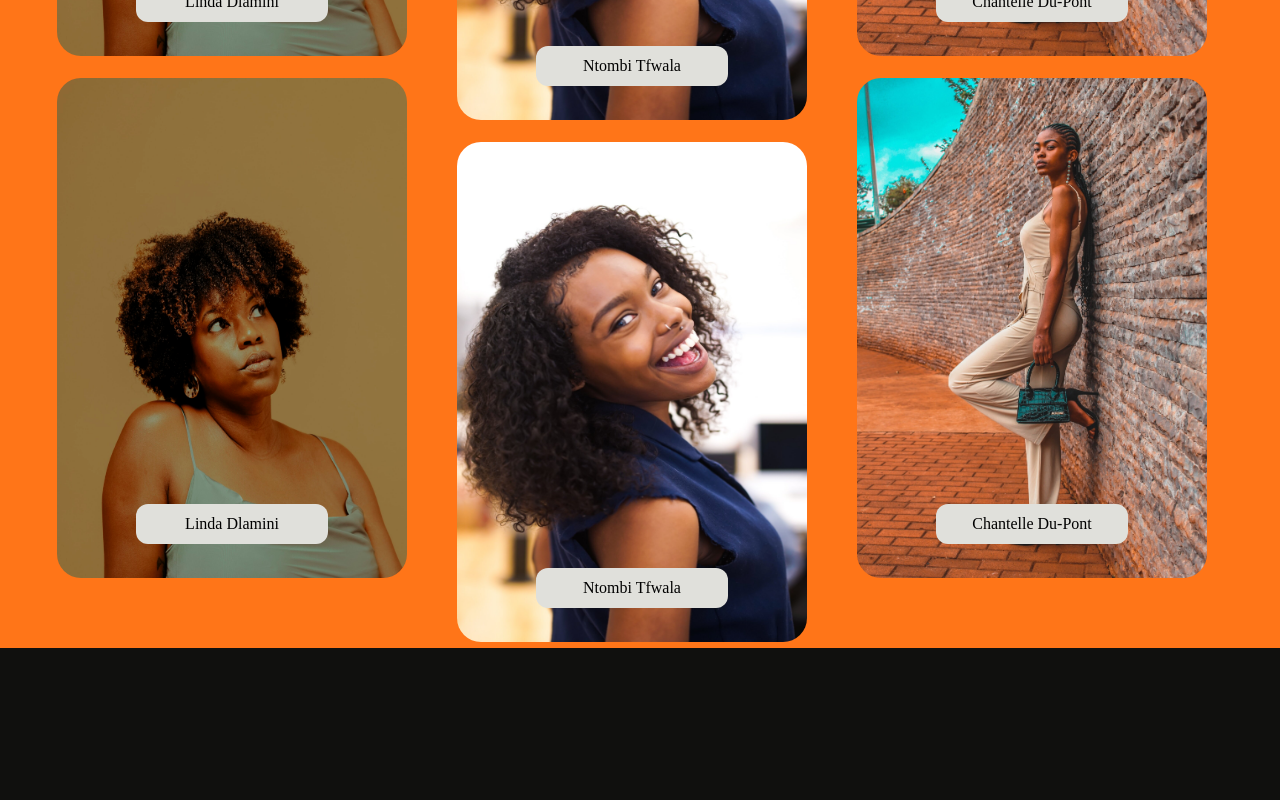
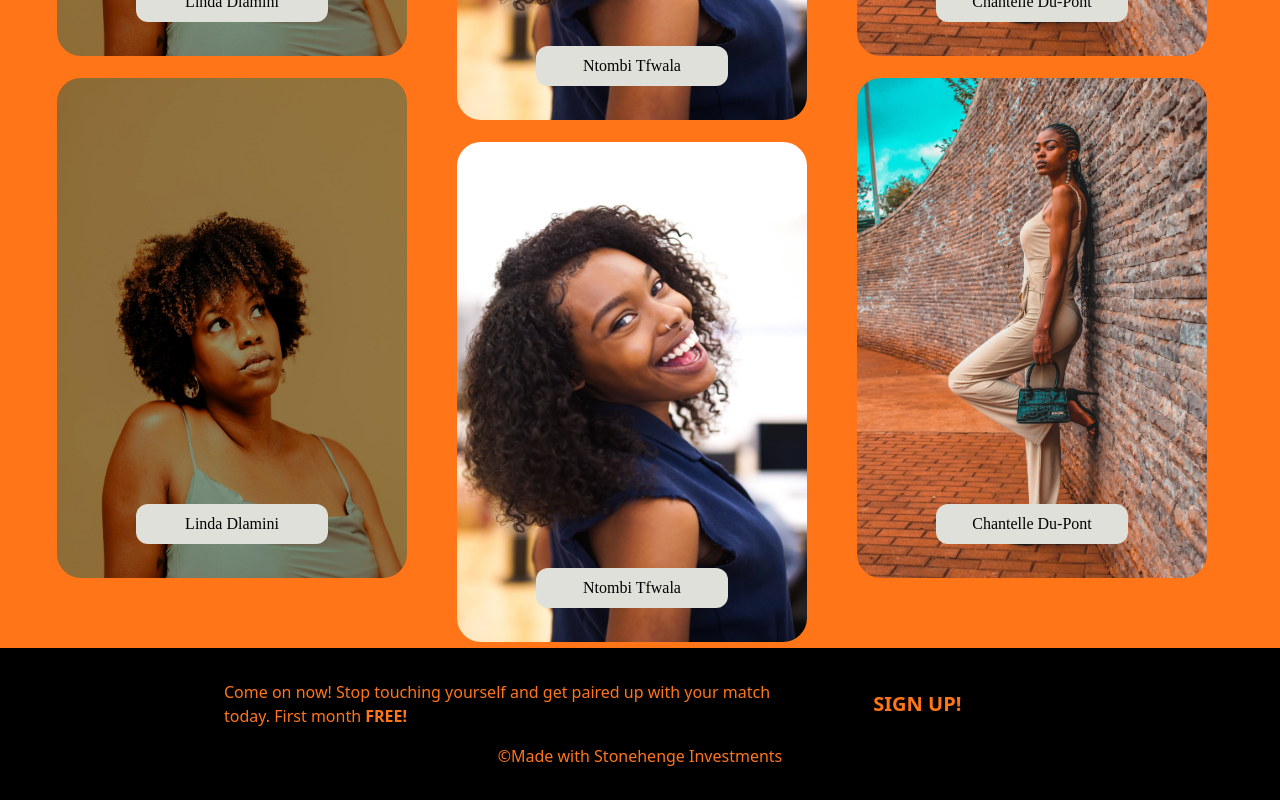
Before and after one commit to Ndaba31/dating-website, a Next.js app: page / in a window 1280 px wide. Shown: the part 4652-5452 px from the top of the page. Before the commit the page ends 5300 px from the top, so only its background shows below. Built offline with nearby package versions, Linux system fonts and the light colour scheme.

Commit message:
Added Footer!

```diff
--- a/app/components/CardDiscover/index.tsx
+++ b/app/components/CardDiscover/index.tsx
@@ -12,8 +12,8 @@ const CardDiscover: React.FC<CardProps> = ({ imgSrc, name, link }) => {
             <Image
                 src={imgSrc}
                 alt={name}
-                width={350} // Adjust width as needed
-                height={500} // Adjust height as needed
+                width={350}
+                height={500}
                 quality={100}
                 className='rounded-3xl'
             />
--- /dev/null
+++ b/app/components/Footer/index.tsx
@@ -0,0 +1,25 @@
+
+const Footer = () => {
+    return (
+        <footer className="bg-black text-themed-orange">
+            <div className="max-w-4xl mx-auto p-8 text-center">
+                <div className="flex flex-col md:flex-row justify-between items-center">
+                    <div className="md:w-2/3 mb-4 md:mb-0 md:text-left">
+                        <p>
+                            Come on now! Stop touching yourself and get paired up with your match today.
+                            First month <strong>FREE!</strong>
+                        </p>
+                    </div>
+                    <div className="md:w-1/3">
+                        <a href="#" className="font-bold text-xl">
+                            SIGN UP!
+                        </a>
+                    </div>
+                </div>
+                <p className="mt-4">&copy;Made with Stonehenge Investments</p>
+            </div>
+        </footer>
+    );
+};
+
+export default Footer;
--- a/app/page.tsx
+++ b/app/page.tsx
@@ -3,6 +3,7 @@ import Hero from './components/Hero'
 import PumpkinInfo from './components/PumpkinInfo'
 import CardDiscover from './components/CardDiscover';
 import DiscoverMore from './components/DiscoverMore';
+import Footer from './components/Footer';
 
 const peopleData = [
   {
@@ -98,6 +99,7 @@ export default function Home() {
         />
       ))}
       <DiscoverMore cards={discoverCards} />
+      <Footer />
     </main>
   )
 }
```
